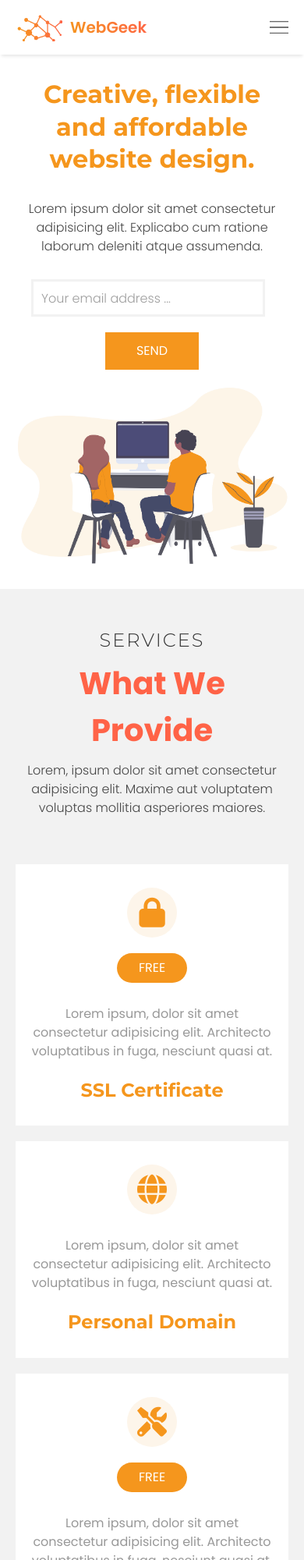
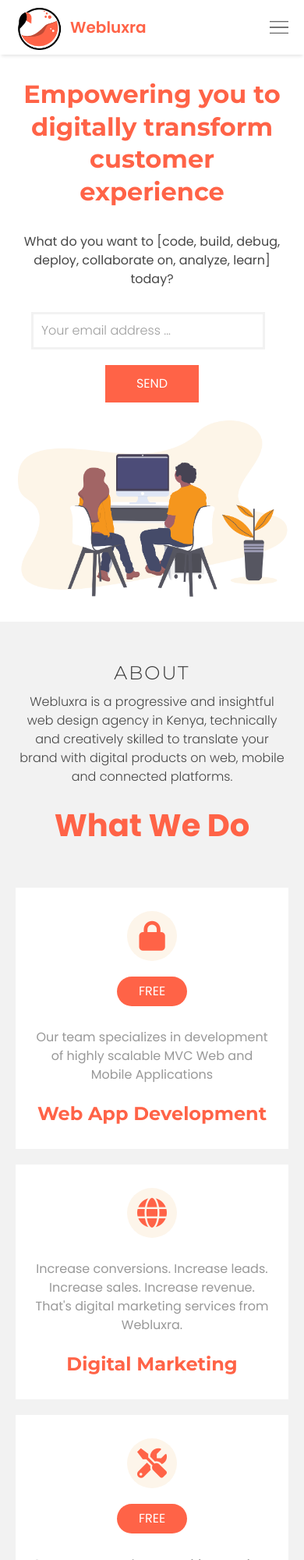
Before and after one commit to kevinokello/agency-html-landing, a plain HTML site: page index.html in a window 390 px wide. Shown: the top 2000 px of the page at 78% size. Drawn offline with Linux system fonts and the light colour scheme.

Commit message:
content design

```diff
--- a/index.html
+++ b/index.html
@@ -20,8 +20,8 @@
         <nav class = "navbar flex">
             <div class = "container flex">
                 <a href = "index.html" class = "navbar-brand flex">
-                    <img src = "images/site-logo.png" alt = "site logo">
-                    <span>WebGeek</span>
+                    <img src = "images/icon.png" alt = "site logo">
+                    <span>Webluxra</span>
                 </a>
                 <button type = "button" class = "navbar-toggler flex">
                     <img src = "images/ham-menu-icon.png">
@@ -55,8 +55,8 @@
         <div class = "banner">
             <div class = "container">
                 <div class = "banner-text">
-                    <h1>Creative, flexible and affordable website design.</h1>
-                    <p class = "text">Lorem ipsum dolor sit amet consectetur adipisicing elit. Explicabo cum ratione laborum deleniti atque assumenda.</p>
+                    <h1>Empowering you to digitally transform customer experience</h1>
+                    <p class = "text"><b>What do you want to [code, build, debug, deploy, collaborate on, analyze, learn] today?</b></p>
                     <form method = "" action = "">
                         <div class = "input-group flex">
                             <input type = "email" class = "form-control" placeholder="Your email address ...">
@@ -78,9 +78,9 @@
         <section id = "services" class = "py-5">
             <div class = "section-heading">
                 <div class = "container">
-                    <h2>services</h2>
-                    <span class = "heading-lg">What We Provide</span>
-                    <p class = "text">Lorem, ipsum dolor sit amet consectetur adipisicing elit. Maxime aut voluptatem voluptas mollitia asperiores maiores.</p>
+                    <h2>About</h2>
+                    <p class = "text">Webluxra is a progressive and insightful web design agency in Kenya, technically and creatively skilled to translate your brand with digital products on web, mobile and connected platforms.</p>
+                 <span class = "heading-lg">What We Do</span>
                 </div>
             </div>
 
@@ -95,16 +95,16 @@
                                 <i class = "fas fa-lock"></i>
                             </div>
                             <span class = "badge">free</span>
-                            <p class = "text">Lorem ipsum, dolor sit amet consectetur adipisicing elit. Architecto voluptatibus in fuga, nesciunt quasi at.</p>
-                            <h2>SSL Certificate</h2>
+                            <p class = "text">Our team specializes in development of highly scalable MVC Web and Mobile Applications</p>
+                            <h2>Web App Development</h2>
                         </div>
 
                         <div class = "service-item">
                             <div class = "icon flex">
                                 <i class = "fas fa-globe"></i>
                             </div>
-                            <p class = "text">Lorem ipsum, dolor sit amet consectetur adipisicing elit. Architecto voluptatibus in fuga, nesciunt quasi at.</p>
-                            <h2>Personal Domain</h2>
+                            <p class = "text">Increase conversions. Increase leads. Increase sales. Increase revenue. That's digital marketing services from Webluxra.</p>
+                            <h2>Digital Marketing</h2>
                         </div>
 
                         <div class = "service-item">
@@ -112,16 +112,16 @@
                                 <i class = "fas fa-tools"></i>
                             </div>
                             <span class = "badge">free</span>
-                            <p class = "text">Lorem ipsum, dolor sit amet consectetur adipisicing elit. Architecto voluptatibus in fuga, nesciunt quasi at.</p>
-                            <h2>Technical Support</h2>
+                            <p class = "text">Our content and copy-writing services will help you articulate your message and give the audience a compelling reason to keep coming back.</p>
+                            <h2>Content Writing</h2>
                         </div>
 
                         <div class = "service-item">
                             <div class = "icon flex">
                                 <i class = "fas fa-server"></i>
                             </div>
-                            <p class = "text">Lorem ipsum, dolor sit amet consectetur adipisicing elit. Architecto voluptatibus in fuga, nesciunt quasi at.</p>
-                            <h2>Media Storage</h2>
+                            <p class = "text">Webluxra’s product design services cover entire product design lifecycle, From prototyping to fully functional design.</p>
+                            <h2>Creative Agency</h2>
                         </div>
                     </div>
                 </div>
--- a/style.css
+++ b/style.css
@@ -3,7 +3,7 @@
 :root{
     --montserrat-font: 'Montserrat', sans-serif;
     --poppins-font: 'Poppins', sans-serif;
-    --yellow-orange-color: #f5961d;
+    --yellow-orange-color: #ff6347;
     --old-lace-color: #fdf5ea;
     --red-color: #ff6347;
     --gray-color: #f2f2f2;
@@ -90,8 +90,8 @@ img{
     font-weight: 600;
     font-size: 2rem;
     background-color: var(--yellow-orange-color);
-    background-image: -o-linear-gradient(28deg, #f5961d 0%, #ff6347 100%);
-    background-image: linear-gradient(62deg, #f5961d 0%, #ff6347 100%);
+    background-image: -o-linear-gradient(28deg, #ff6347 0%, #ff6347 100%);
+    background-image: linear-gradient(62deg, #ff6347 0%, #ff6347 100%);
     -webkit-background-clip: text;
     -webkit-text-fill-color: transparent;
 }
```
Also changed, not shown: images/icon.png (added), images/logo.png (added).
